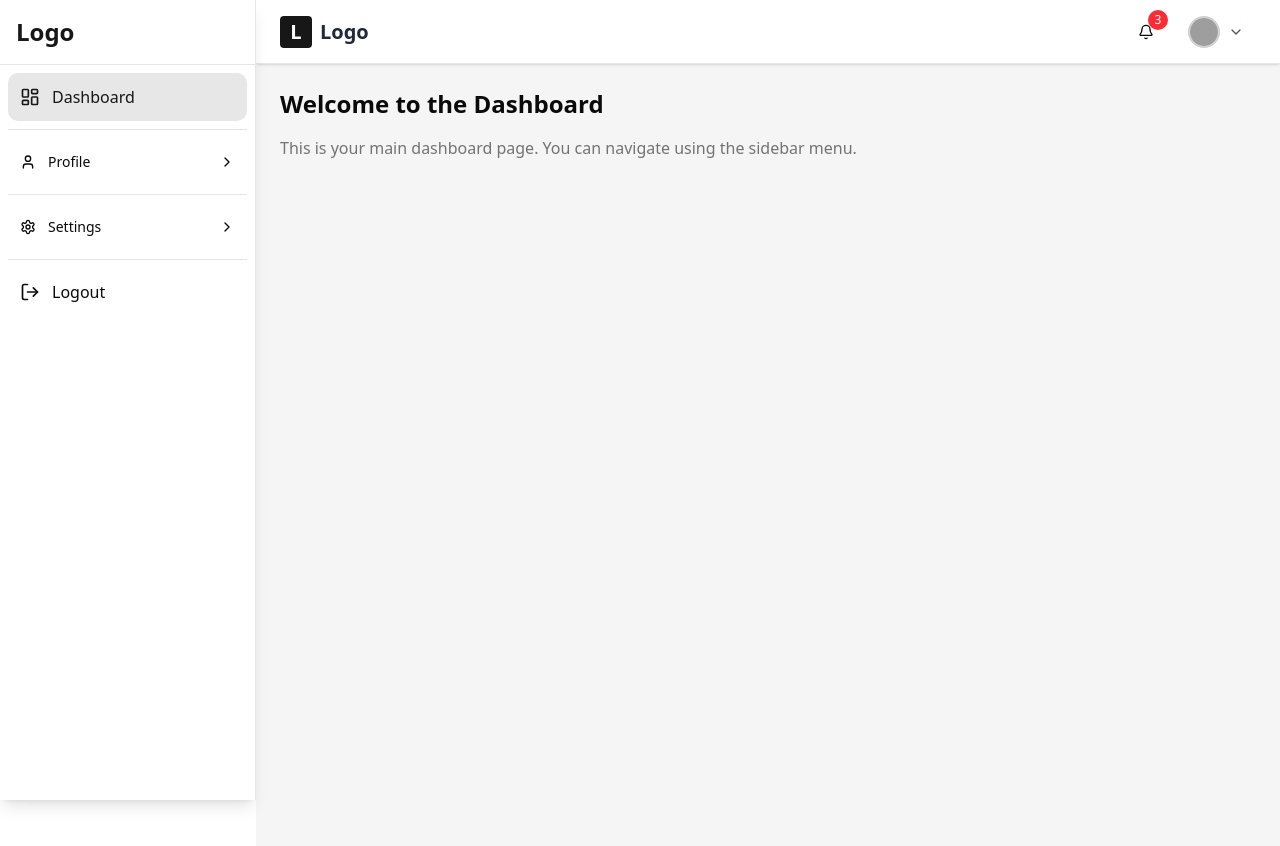
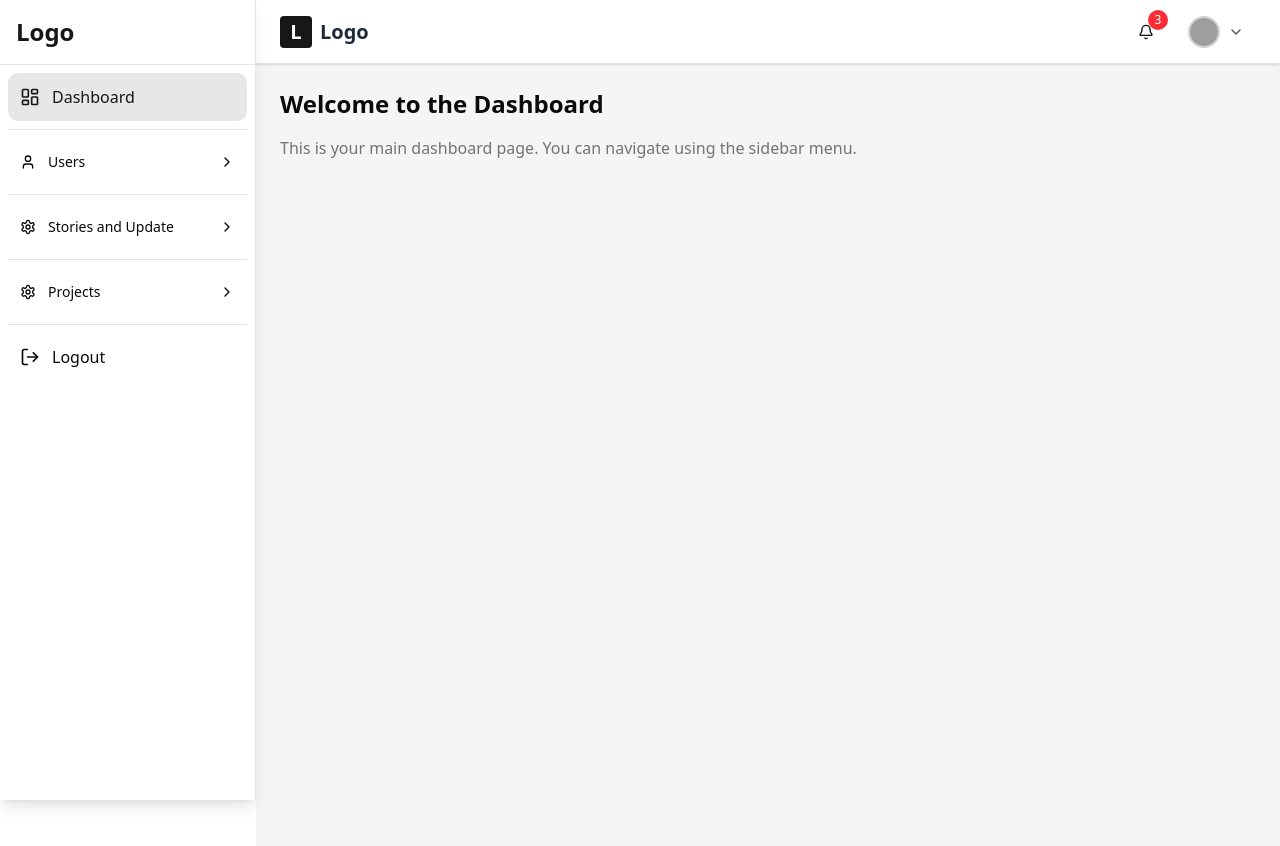
Before and after one commit to c0desman/panel.a4hbd.org, a Next.js app: page /dashboard in a window 1280 px wide. Shown: the top 846 px of the page. Built offline with nearby package versions, Linux system fonts and the light colour scheme; grey boxes are pictures that could not be loaded.

Commit message:
Updating the Dashboard

```diff
--- a/src/components/dashboard/DashboardSidebar.jsx
+++ b/src/components/dashboard/DashboardSidebar.jsx
@@ -24,19 +24,27 @@ const menuItems = [
     path: "/dashboard",
   },
   {
-    label: "Profile",
+    label: "Users",
     icon: User,
     submenu: [
-      { label: "View Profile", icon: User, path: "/dashboard/profile" },
-      { label: "Edit Profile", icon: User, path: "/dashboard/profile/edit" },
+      { label: "Users", icon: User, path: "/dashboard/users" },
+      { label: "My Profile", icon: User, path: "/dashboard/profile" },
     ],
   },
   {
-    label: "Settings",
+    label: "Stories and Update",
     icon: Settings,
     submenu: [
-      { label: "General", icon: Settings, path: "/dashboard/settings/general" },
-      { label: "Security", icon: Settings, path: "/dashboard/settings/security" },
+      { label: "Stories/Update", icon: Settings, path: "/dashboard/settings/general" },
+      { label: "Category", icon: Settings, path: "/dashboard/settings/security" },
+    ],
+  },
+  {
+    label: "Projects",
+    icon: Settings,
+    submenu: [
+      { label: "Projects", icon: Settings, path: "/dashboard/settings/general" },
+      { label: "Project Type", icon: Settings, path: "/dashboard/settings/security" },
     ],
   },
   {
```
